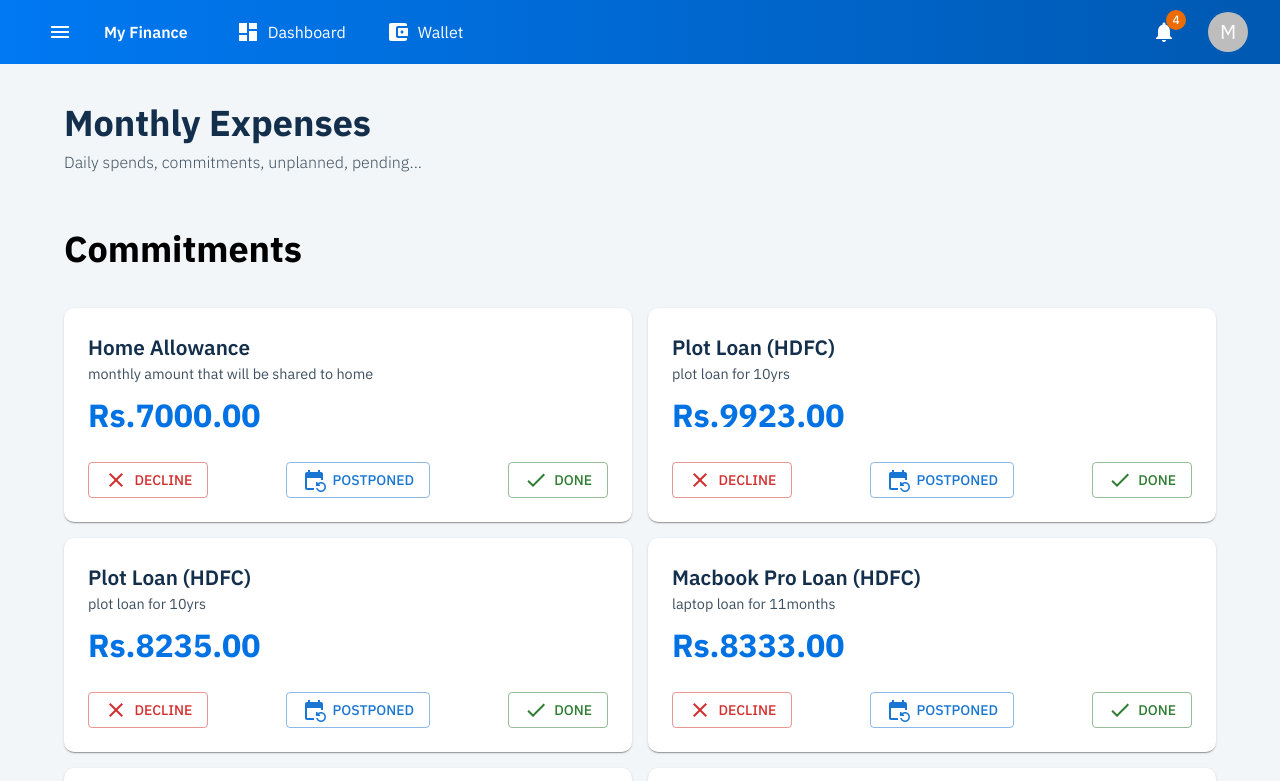
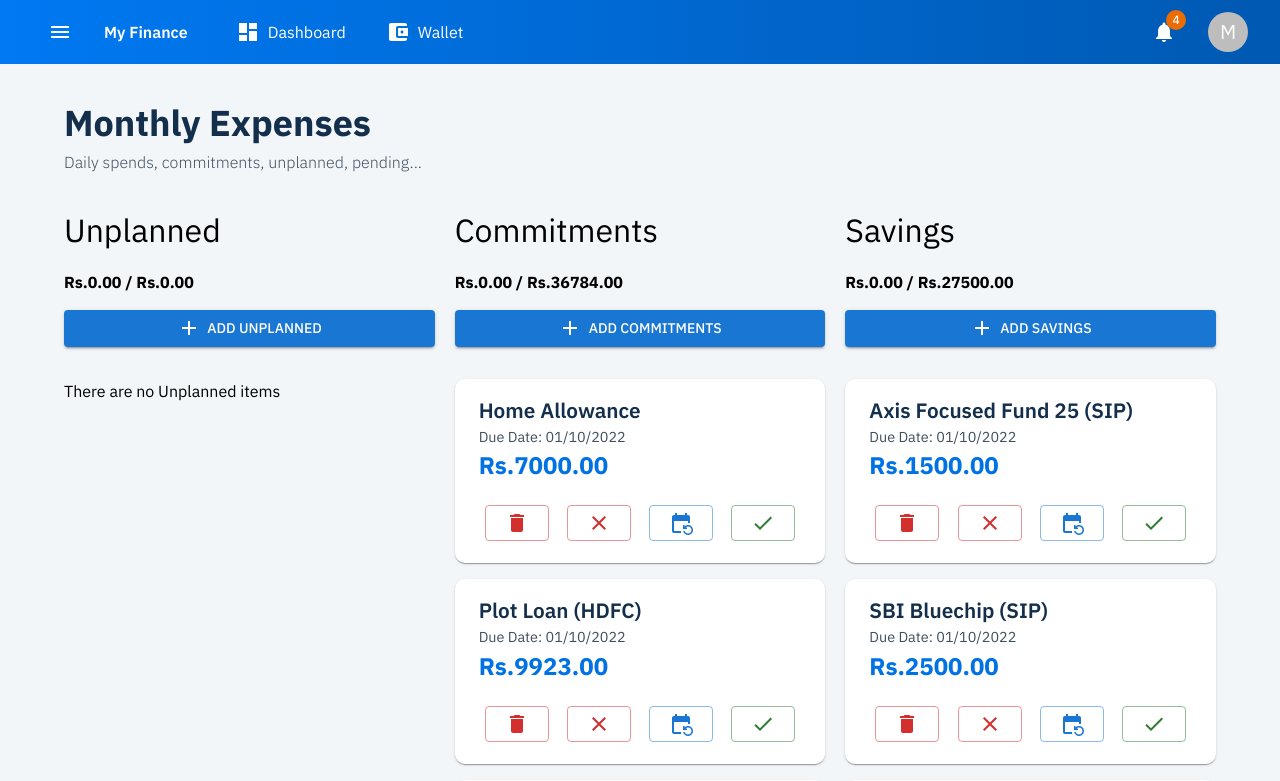
Before and after one commit to cra2ycoder/my-finance, a Next.js app: page /monthly-expenses in a window 1280 px wide. Shown: the top 781 px of the page. Built offline with nearby package versions, Linux system fonts and the light colour scheme.

Commit message:
Monthly spent list component created

```diff
--- a/components/MonthlySpentList/MonthlySpentItem.tsx
+++ b/components/MonthlySpentList/MonthlySpentItem.tsx
@@ -5,7 +5,9 @@ import Button from '@mui/material/Button'
 import DoneIcon from '@mui/icons-material/Done'
 import CloseIcon from '@mui/icons-material/Close'
 import EventRepeatIcon from '@mui/icons-material/EventRepeat'
+import DeleteIcon from '@mui/icons-material/Delete'
 import Paper from '@mui/material/Paper'
+import styles from './styles.module.scss'
 
 interface IMonthlySpentItemProps {
   title: string
@@ -21,11 +23,15 @@ function MonthlySpentItem(props: IMonthlySpentItemProps) {
   return (
     <Paper
       sx={{
-        padding: '1.5rem',
+        padding: '1rem 1.5rem',
         borderRadius: '10px',
+        display: 'flex',
+        flexDirection: 'column',
+        justifyContent: 'space-between',
       }}
       elevation={1}
     >
+      <Box>
         <Typography
           sx={{
             fontSize: '1.3rem',
@@ -35,6 +41,15 @@ function MonthlySpentItem(props: IMonthlySpentItemProps) {
         >
           {title}
         </Typography>
+        {/* <Typography
+            sx={{
+              fontSize: '0.9rem',
+              fontWeight: 400,
+              color: 'rgb(62, 80, 96)',
+            }}
+          >
+            {desc}
+          </Typography> */}
         <Typography
           sx={{
             fontSize: '0.9rem',
@@ -42,19 +57,28 @@ function MonthlySpentItem(props: IMonthlySpentItemProps) {
             color: 'rgb(62, 80, 96)',
           }}
         >
-        {desc}
+          Due Date: 01/10/2022
         </Typography>
         <Typography
           sx={{
-          fontSize: '2rem',
+            fontSize: '1.5rem',
             fontWeight: 700,
             color: '#0072e3',
-          margin: '0.4rem 0',
           }}
         >
           Rs.{value}.00
         </Typography>
-      <Box display="flex" justifyContent="space-between" paddingTop="1rem">
+      </Box>
+      <Box
+        display="flex"
+        justifyContent="space-between"
+        paddingTop="1rem"
+        className={styles['action-buttons']}
+      >
+        <Button variant="outlined" color="error">
+          <DeleteIcon />
+          <span style={{ marginLeft: '0.4rem' }}>remove</span>
+        </Button>
         <Button variant="outlined" color="error">
           <CloseIcon />
           <span style={{ marginLeft: '0.4rem' }}>decline</span>
@@ -63,6 +87,7 @@ function MonthlySpentItem(props: IMonthlySpentItemProps) {
           <EventRepeatIcon />
           <span style={{ marginLeft: '0.4rem' }}>postponed</span>
         </Button>
+
         <Button variant="outlined" color="success">
           <DoneIcon />
           <span style={{ marginLeft: '0.4rem' }}>done</span>
--- a/components/MonthlySpentList/MonthlySpentList.tsx
+++ b/components/MonthlySpentList/MonthlySpentList.tsx
@@ -1,26 +1,53 @@
 import React from 'react'
 import Box from '@mui/material/Box'
+import Button from '@mui/material/Button'
 import Typography from '@mui/material/Typography'
+import AddIcon from '@mui/icons-material/Add'
 import MonthlySpentItem from './MonthlySpentItem'
 import styles from './styles.module.scss'
 
 function FilterList(props: any) {
   const { list = [], type = 'commitment', title = '' } = props
   const filteredList = list.filter(x => x.type === type)
+  let totalValue = 0
+  filteredList.forEach(a => {
+    totalValue += a.value
+  })
 
   return (
     <Box width="100%" paddingBottom="2rem" borderBottom="1px solid #d9d9d9">
       <Typography
         sx={{
-          fontSize: '4.5vh',
-          fontWeight: 700,
-          paddingTop: '1rem',
-          marginBottom: '2rem',
+          fontSize: '4vh',
+          fontWeight: 400,
+          marginBottom: '1rem',
+          width: '100%',
         }}
       >
         {title}
       </Typography>
+      <Typography
+        sx={{
+          fontSize: '2vh',
+          fontWeight: 700,
+          marginBottom: '1rem',
+        }}
+      >
+        Rs.0.00 / Rs.{totalValue}.00
+      </Typography>
+      <Button
+        variant="contained"
+        sx={{ maxHeight: '40px' }}
+        className={styles['add-button']}
+        fullWidth={true}
+      >
+        <AddIcon />
+        <span style={{ marginLeft: '0.4rem' }}>Add {title}</span>
+      </Button>
       <Box display="grid" gap={2} className={styles['ms-grids-container']}>
+        {filteredList.length === 0 && (
+          <Typography>There are no {title} items</Typography>
+        )}
         {filteredList.map(x => (
           <MonthlySpentItem {...x} />
         ))}
@@ -33,9 +60,9 @@ function MonthlySpentList(props: any) {
   const { list = [] } = props
 
   return (
-    <Box width="100%">
+    <Box width="100%" className={styles['ms-items-parent']}>
+      <FilterList list={list} type="unplanned" title="Unplanned" />
       <FilterList list={list} type="commitment" title="Commitments" />
-      <FilterList list={list} type="unplanned" title="Unplanned" />
       <FilterList list={list} type="savings" title="Savings" />
     </Box>
   )
--- a/components/MonthlySpentList/styles.module.scss
+++ b/components/MonthlySpentList/styles.module.scss
@@ -1,4 +1,32 @@
 .ms-grids-container {
   width: 100%;
-  grid-template-columns: repeat(2, 1fr);
+  grid-template-columns: repeat(1, 1fr);
+  margin-top: 2rem;
 }
+
+.action-buttons {
+  flex-wrap: wrap;
+}
+
+.action-buttons button {
+  font-size: 0;
+  margin: 6px;
+}
+
+.action-buttons button span {
+  margin-left: 0 !important;
+}
+
+.ms-items-parent {
+  width: 100%;
+  display: grid;
+  grid-template-columns: repeat(3, 1fr);
+  gap: 20px;
+}
+
+@media (max-width: 920px) {
+  .ms-grids-container,
+  .ms-items-parent {
+    grid-template-columns: repeat(1, 1fr);
+  }
+}
```
Lines whose indentation alone changed are shown as unchanged.
